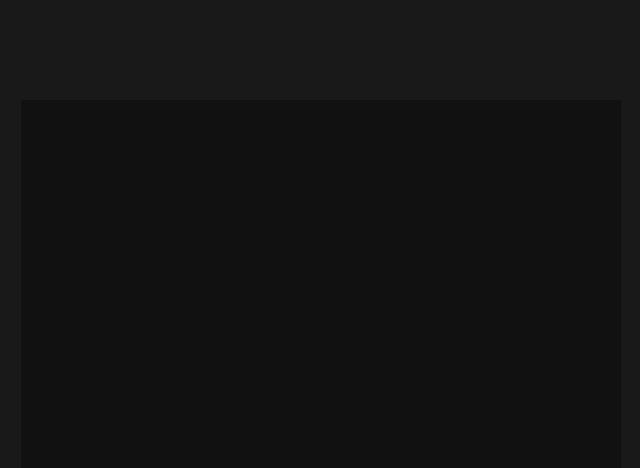
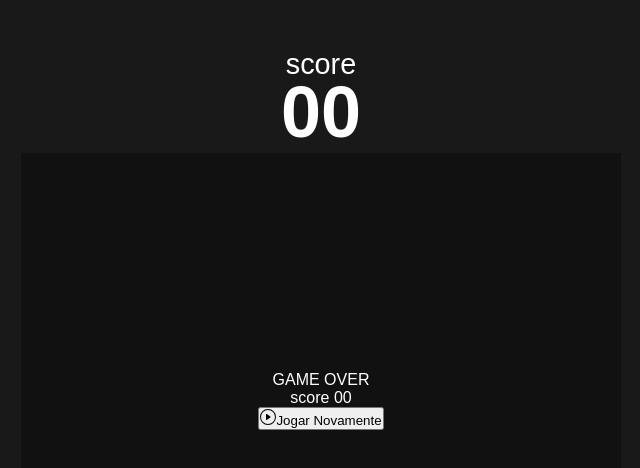
Before and after one commit to FrankMarcelino/projeto-jogo-da-cobrinha, a plain HTML site: page index.html in a window 1280 px wide. Shown: the whole page, without its empty margins (319-959 px from the left). Drawn offline with Linux system fonts and the light colour scheme.

Commit message:
alterações no html e css

```diff
--- a/css/globais.css
+++ b/css/globais.css
@@ -15,3 +15,26 @@
 canvas {
     background-color: #111;
 }
+
+/* score */
+
+.score {
+    display: flex;
+    flex-direction: column;
+    align-items: center;
+    font-size: 1.8rem;
+}
+
+.score--value {
+    font-weight: 700;
+    font-size: 4.5rem;
+    display: block;
+    margin-top: -10px;
+}
+
+.menu-screen {
+    position: absolute;
+    display: flex;
+    flex-direction: column;
+    align-items: center;
+}
--- a/index.html
+++ b/index.html
@@ -9,8 +9,19 @@
 </head>
 
 <body>
-    <h1></h1>
+
     <div class="container-jogo">
+        <div class="score">score <span class="score--value">00</span></div>
+
+        <div class="menu-screen">
+            <span class="game-over">GAME OVER</span>
+            <span class="final-score">score <span>00</span></span>
+
+            <button class="btn-play"><svg xmlns="http://www.w3.org/2000/svg" width="16" height="16" fill="currentColor" class="bi bi-play-circle" viewBox="0 0 16 16">
+                <path d="M8 15A7 7 0 1 1 8 1a7 7 0 0 1 0 14m0 1A8 8 0 1 0 8 0a8 8 0 0 0 0 16"/>
+                <path d="M6.271 5.055a.5.5 0 0 1 .52.038l3.5 2.5a.5.5 0 0 1 0 .814l-3.5 2.5A.5.5 0 0 1 6 10.5v-5a.5.5 0 0 1 .271-.445"/>
+              </svg>Jogar Novamente</button>
+        </div>
 
         <canvas width="600" height="600"></canvas>
         <script src="./js/script.js"></script>
--- a/js/script.js
+++ b/js/script.js
@@ -133,7 +133,9 @@ const bateu = () => {
 
 }
 
-
+const gameOVer = () => {
+    direcao = undefined
+}
 
 
 const gameLoop = () => {
```
